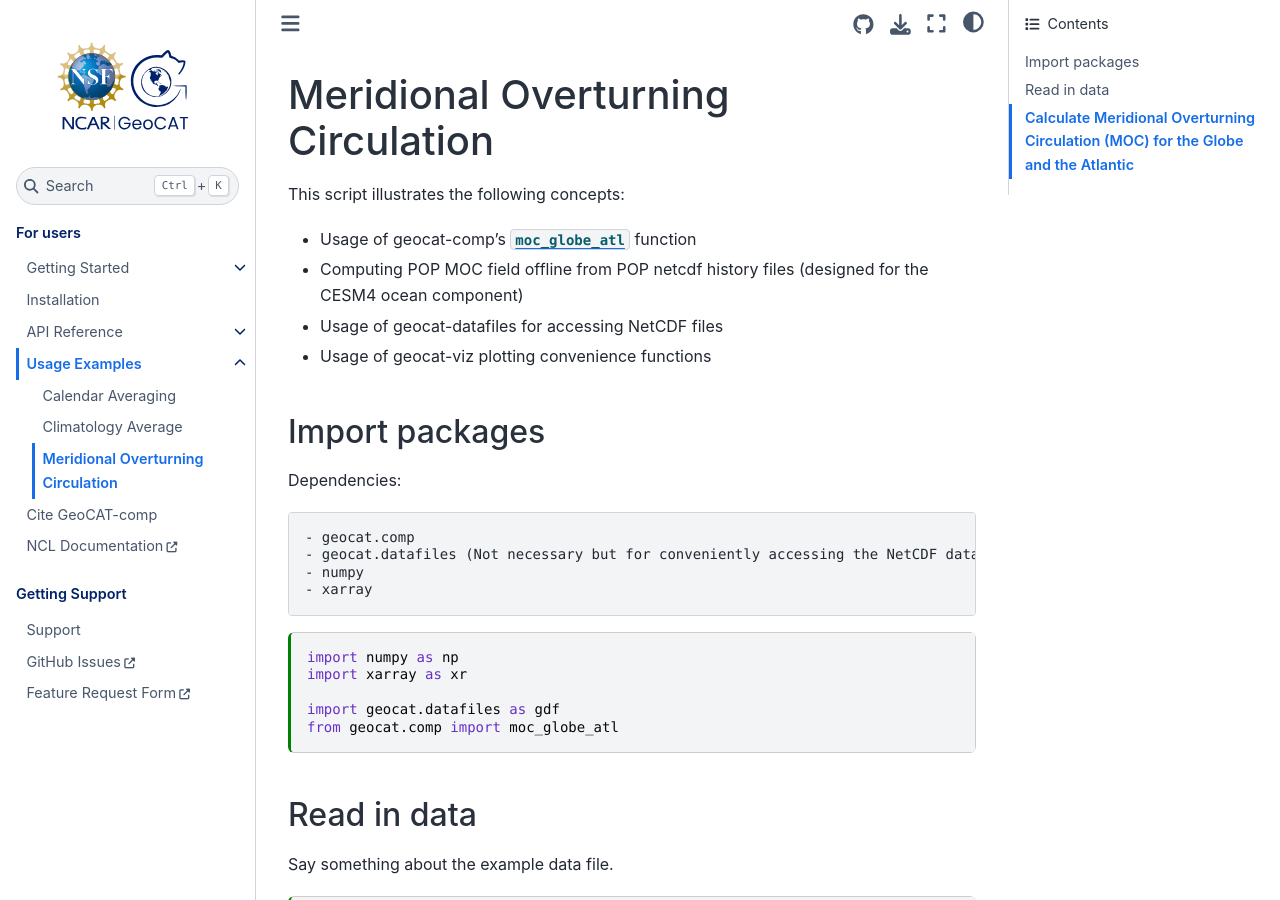
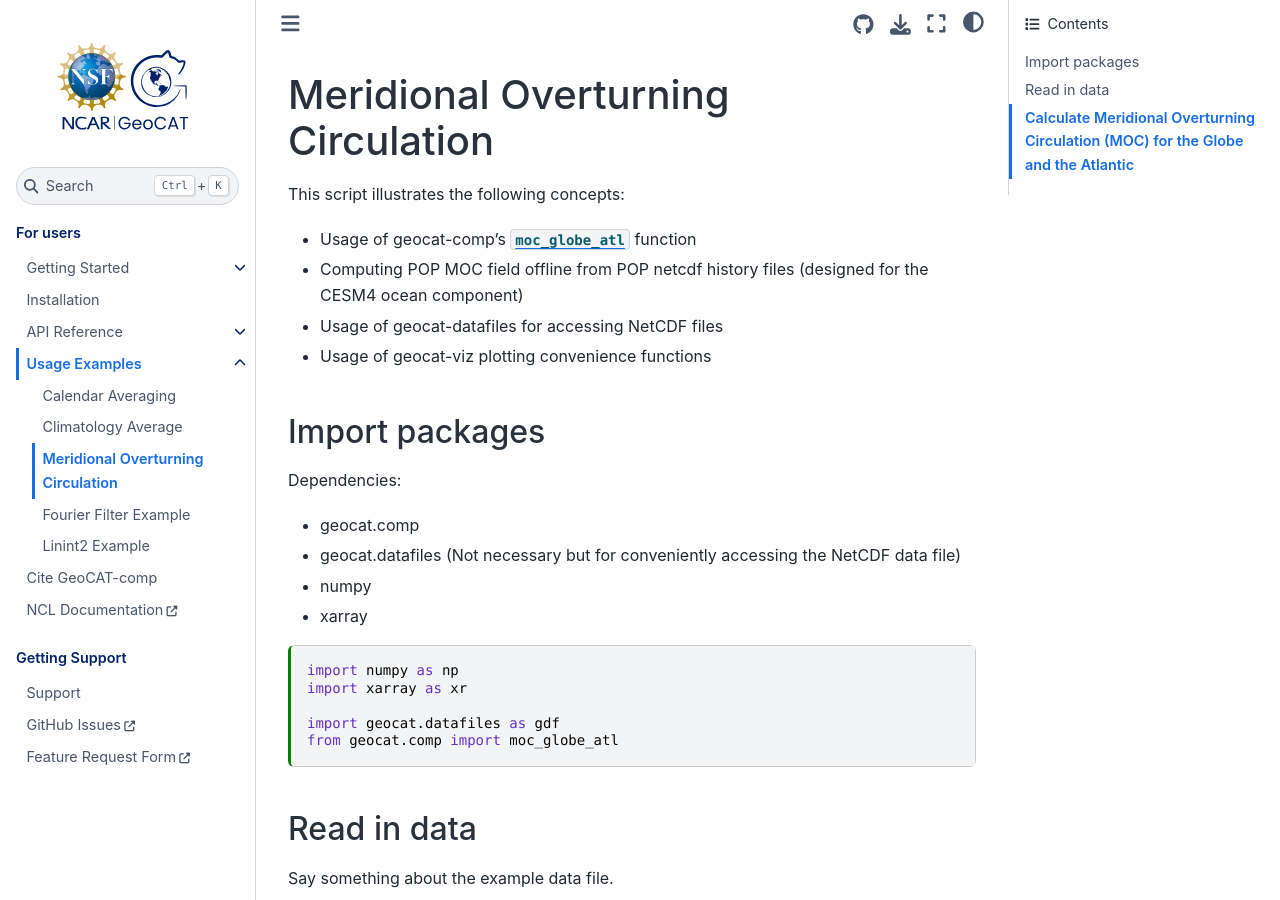
Before and after one commit to NCAR/geocat-comp, a Sphinx documentation site: the page built from docs/examples/moc_globe_atl.ipynb, in a window 1280 px wide and 900 px high. Built offline with Sphinx 7.4.7 and the Sphinx Book theme 1.1.4, drawn with Linux system fonts in a browser that asks for light colours; pages that are not in the unit, such as notebooks, are missing from menus; some of the changed text lies outside the part shown.

Commit message:
all notebooks in place

```diff
--- a/docs/examples.rst
+++ b/docs/examples.rst
@@ -16,3 +16,6 @@
    examples/calendar_average.ipynb
    examples/climatology_average.ipynb
    examples/moc_globe_atl.ipynb
+   examples/fourier_filter_example.ipynb
+   examples/linint2_example.ipynb
+   example/linint2pts_example.ipynb
```
Also changed, not shown: docs/gallery.yml (+10 -2 lines), docs/examples/calendar_average.ipynb, docs/examples/climatology_average.ipynb, docs/examples/fourier_filter_example.ipynb (added), docs/examples/linint2_example.ipynb (added), docs/examples/linint2pts_example.ipynb (added), docs/examples/moc_globe_atl.ipynb.
